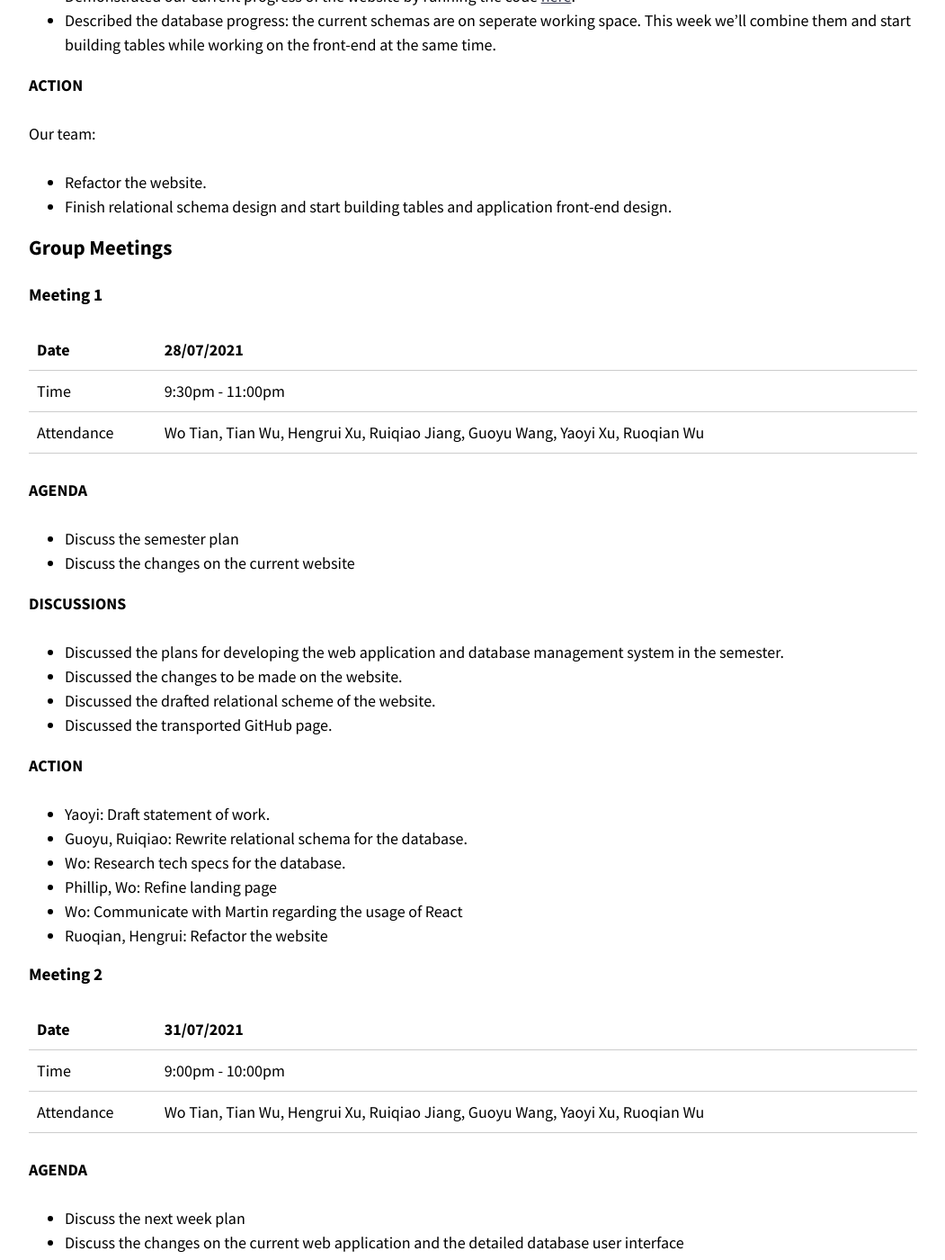
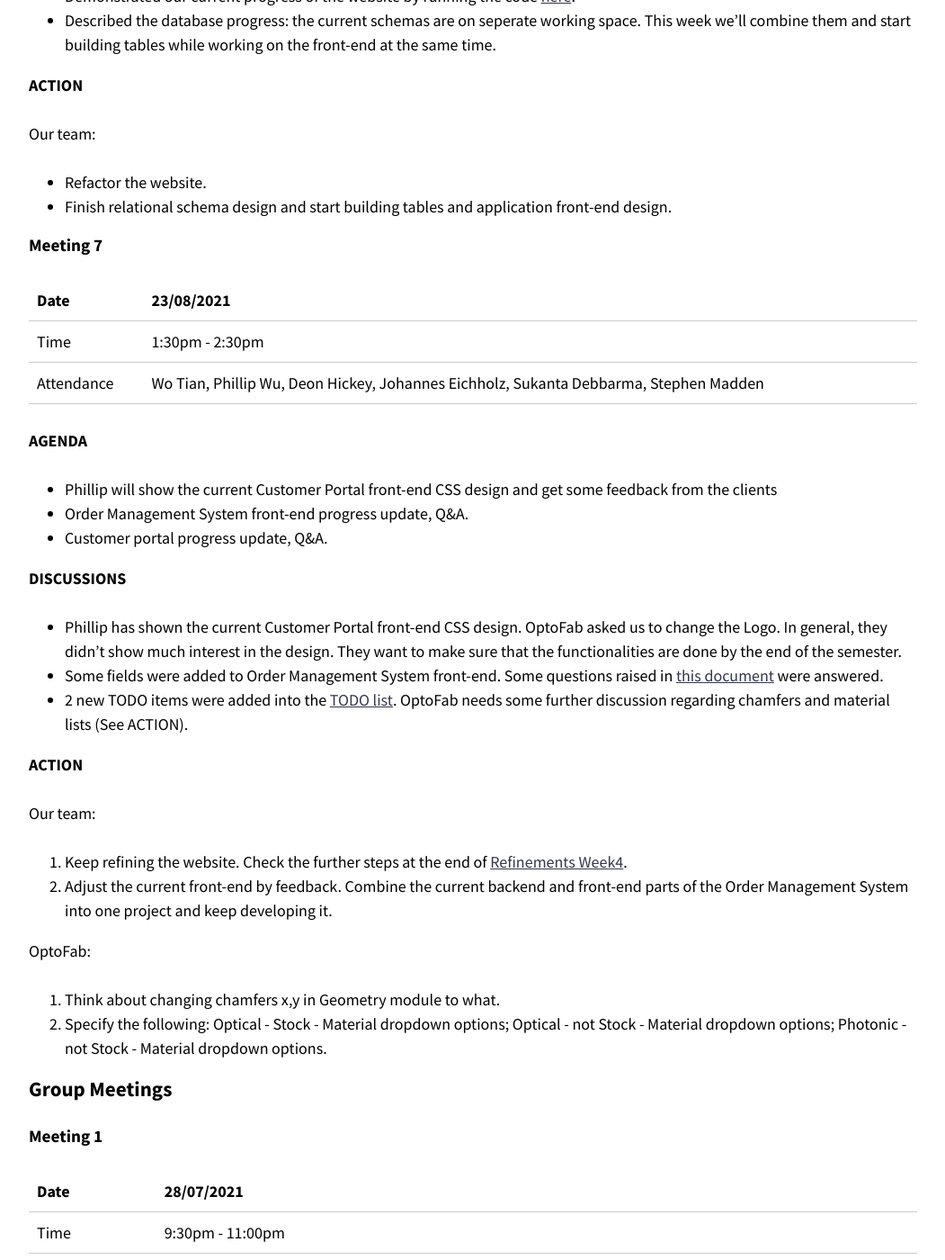
Before and after one commit to optofab/optofab.github.io, a Jekyll site: the page built from logs.md, in a window 1280 px wide and 1400 px high, scrolled down 5353 px. Shown: the whole window at 90% size, without its empty margins (114-1165 px from the left). Built offline with Jekyll 4.4.1, drawn with Linux system fonts in a browser that asks for light colours; nearby versions of some CDN libraries; emoji names are drawn with the system emoji font; some of the changed text lies outside the part shown.

Commit message:
Update logs.md

```diff
--- a/logs.md
+++ b/logs.md
@@ -192,6 +192,35 @@
 
 - Refactor the website.
 - Finish relational schema design and start building tables and application front-end design.
+
+#### Meeting 7
+
+| Date       | 23/08/2021                                                                |
+| ---------- | ------------------------------------------------------------------------- |
+| Time       | 1:30pm - 2:30pm                                                           |
+| Attendance | Wo Tian, Phillip Wu, Deon Hickey, Johannes Eichholz, Sukanta Debbarma, Stephen Madden |
+
+**AGENDA**
+
+- Phillip will show the current Customer Portal front-end CSS design and get some feedback from the clients
+- Order Management System front-end progress update, Q&A.
+- Customer portal progress update, Q&A.
+
+**DISCUSSIONS**
+
+- Phillip has shown the current Customer Portal front-end CSS design. OptoFab asked us to change the Logo. In general, they didn't show much interest in the design. They want to make sure that the functionalities are done by the end of the semester.
+- Some fields were added to Order Management System front-end. Some questions raised in [this document](https://docs.google.com/document/d/1n9Su61qbRqsEeCoD2Dzyc6kWu56wFWV7/edit?usp=sharing&ouid=116842803310347638522&rtpof=true&sd=true) were answered.
+- 2 new TODO items were added into the [TODO list](https://docs.google.com/document/d/1E55TGr5dOff8SCUpF3eKQ2Bi9mLJuGd8ZH3vnBS82Gs/edit?usp=sharing). OptoFab needs some further discussion regarding chamfers and material lists (See ACTION).
+
+**ACTION**
+
+Our team:
+1. Keep refining the website. Check the further steps at the end of [Refinements Week4](https://docs.google.com/document/d/1E55TGr5dOff8SCUpF3eKQ2Bi9mLJuGd8ZH3vnBS82Gs/edit?usp=sharing).
+2. Adjust the current front-end by feedback. Combine the current backend and front-end parts of the Order Management System into one project and keep developing it.
+
+OptoFab:
+1. Think about changing chamfers x,y in Geometry module to what.
+2. Specify the following: Optical - Stock - Material dropdown options; Optical - not Stock - Material dropdown options; Photonic - not Stock - Material dropdown options.
 
 ### Group Meetings
 
@@ -655,10 +684,10 @@
 
 - Wo Tian
 
-  - Host group meetings and a clients meeting. Record meeting minutes. (~ 1.75h)
+  - Host group meetings and a clients meeting. Record 2 meeting minutes. (~ 1.75h)
   - Meet Henry via Zoom, compare the current Customer Portal with requirements from OptoFab, write down the [things](https://docs.google.com/document/d/1E55TGr5dOff8SCUpF3eKQ2Bi9mLJuGd8ZH3vnBS82Gs/edit?usp=sharing) that need to be corrected, wait for Henry to correct them, and check again (~ 2h)
   - Meet twice with Guoyu and Ruiqiao to discuss the following steps related to Order Management System development. (~ 1h)
-  - Database front-end development using C# and ASP.NET (~ 5h)
+  - Order Management System front-end development using C# and ASP.NET (~ 5h)
   - Create a Git repo for the Local Order Management System, push the front-end progress, and send invitations to team members. (~ 0.5h)
   - Update landing page, including creating a reflection log, reviewing and editing newly added content, update reflections in reflection log, decisions in decision-making log, work records. (~ 0.75h)
   - Communication besides meetings, e.g., asking ANU delegate to sign the IP agreement via email, communicating with OptoFab via Slack, communicating with team members via Wechat by texting or audio calling. (~ 0.75h)
@@ -716,6 +745,52 @@
 
   -
 
+ ### Week 5
+
+**23/08/2021 - 29/08/2021**
+
+- Wo Tian
+
+  - Host group meetings and a clients meeting. (1h)
+  - Record Client meeting minutes. (0.75h)
+  - Communication besides meetings, e.g., asking ANU delegate to sign the IP agreement via email, communicating with OptoFab via Slack, communicating with team members via Wechat by texting or audio calling. (0.5h)
+  - Order Management System front-end development  (0.5h)
+
+<hr class="hr-dotted">
+
+- Tian Wu
+
+  -
+<hr class="hr-dotted">
+
+- Ruoqian Wu
+
+  -
+
+<hr class="hr-dotted">
+
+- Yaoyi Xu
+
+  -
+
+<hr class="hr-dotted">
+
+- Hengrui Xu
+
+  -
+
+<hr class="hr-dotted">
+
+- Ruiqiao Jiang
+
+  -
+
+<hr class="hr-dotted">
+
+- Guoyu Wang
+
+  -
+
 ## Desision Making log
 
 | **Index** | **Week** | **Rationale**                                                                                                                                                                                                                                                                                                                                                                                                                                                                                                                   | **Decision**                                                                                                                                                                                                                                                                                                                                                                                                                        | **Agreed by**                                       |
@@ -726,8 +801,10 @@
 | 4         | 1        | Due to the complex nature of physical components that OptoFab is manufacturing, the order placing process is highly dynamic. Since the IT department of RSPhys did not allow us to use React, the website development, especially debugging, is excruciating and the maintenance in the future is going to be hard for the IT department of RSPhys as well. Any tiny change of the UI or functionalities would require coding in multiple similar but different HTML files and create a hassle for the JavaScript part as well. | Need to talk to IT department of RSPhys asap about using React. Inform clients about the importance of giving all requirements at once and make as little change to the functionalities as possible.                                                                                                                                                                                                                                | All team members.                                   |
 | 5         | 1        | The IT department of RSPhys allowed us to use React. The changes(new requirements) need to be made in so many places that the developers think rewriting the entire website with React is quicker and neater than editing the old one. Clients agreed.                                                                                                                                                                                                                                                                          | Refactor the website using React.                                                                                                                                                                                                                                                                                                                                                                                                   | All team members, clients, IT department of RSPhys. |
 | 6         | 2        | Reflecting on feedback from the audits last semester, making PowerPoint presentations might be unnecessary work that might even distract us from refining the landing page.                                                                                                                                                                                                                                                                                                                                                     | Very carefully refine landing page for audit. Use the landing page to show our progress instead of PowerPoints.                                                                                                                                                                                                                                                                                                                     | All team members.                                   |
-| 7         | 4        | Reflecting on feedback from Audit 1, our peers and tutor this semester want to make sure that everyone's voice is heard by letting everyone participate in the tutorials and audits more.                                                                                                                                                                                                                                                                                                                                       | We will adjust our approach in the coming tutorials and audits.<br/> 1. The project manager will only be engaging in the Q&A session. Other team members will be in charge of presenting the Audits. <br/> 2. A reflection log will be created. All team members are going to write down some reflections when appropriate. <br/> 3. Strongly encourage all team members to communicate with the shadow team and Greg on tutorials. | All team members.                                   |
-| 8         | 4        | Reflecting on feedback from Audit 1, The course convenor, our tutor, and our shadow team all think that we should create a reflection log in Audit 1.                                                                                                                                                                                                                                                                                                                                                                           | We will actively listen to other people's advice and improve our documentation by adding a reflection log.                                                                                                                                                                                                                                                                                                                          | All team members.                                   |
+| 7         | 4        | Database is just a part of the backend of one of the web applications that we are developing. Calling the customer portal the website and the order management system the database is not very clear.                                                                                                                                                                                                                                                                                                                                                                         | Specify that current two products as the Customer Portal and the Order Management System.                                                                                                                                                                                                                                                                                                                        | All team members.                                   |
+| 8         | 4        | Reflecting on feedback from Audit 1, our peers and tutor this semester want to make sure that everyone's voice is heard by letting everyone participate in the tutorials and audits more.                                                                                                                                                                                                                                                                                                                                       | We will adjust our approach in the coming tutorials and audits.<br/> 1. The project manager will only be engaging in the Q&A session. Other team members will be in charge of presenting the Audits. <br/> 2. A reflection log will be created. All team members are going to write down some reflections when appropriate. <br/> 3. Strongly encourage all team members to communicate with the shadow team and Greg on tutorials. | All team members.                                   |
+| 9         | 4        | Reflecting on feedback from Audit 1, The course convenor, our tutor, and our shadow team all think that we should create a reflection log in Audit 1.                                                                                                                                                                                                                                                                                                                                                                           | We will actively listen to other people's advice and improve our documentation by adding a reflection log.                                                                                                                                                                                                                                                                                                                          | All team members.                                   |
+
 
 ## Reflection log
 
```
